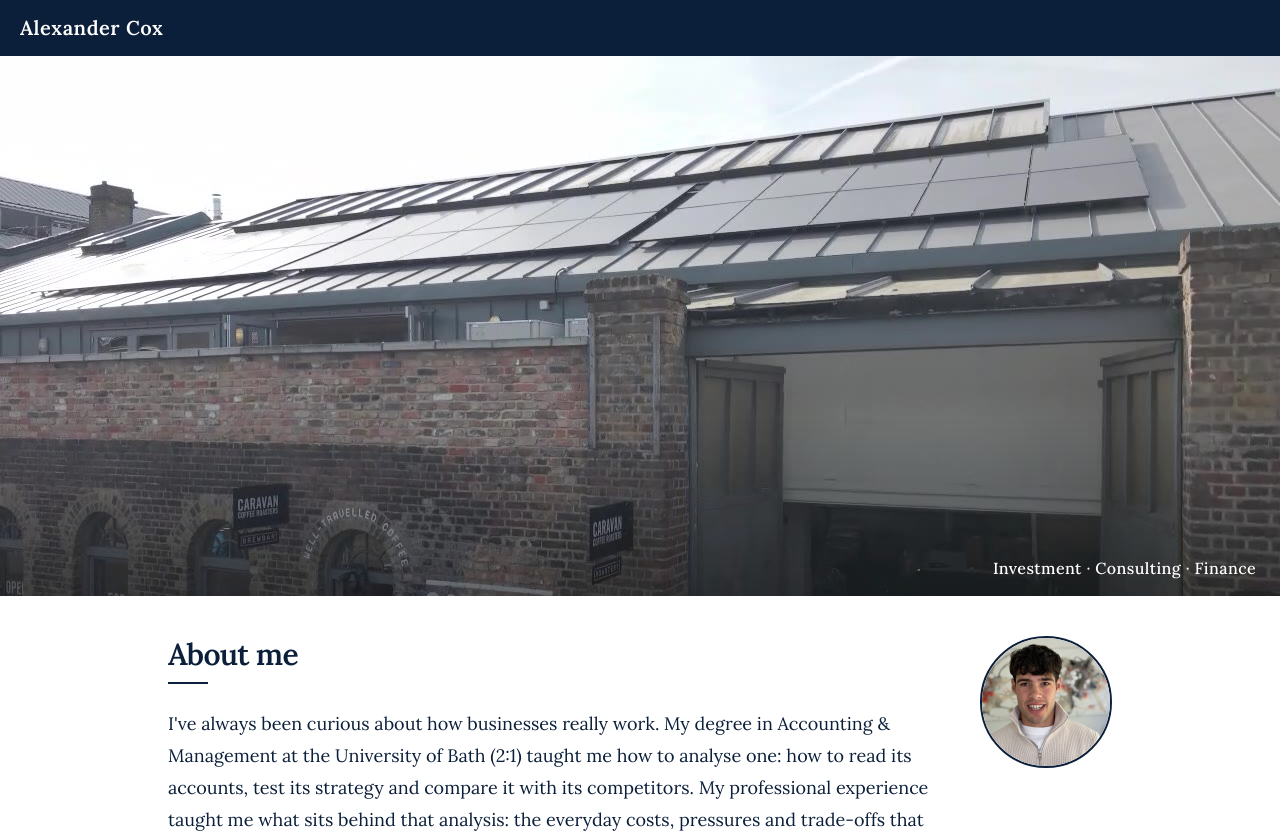
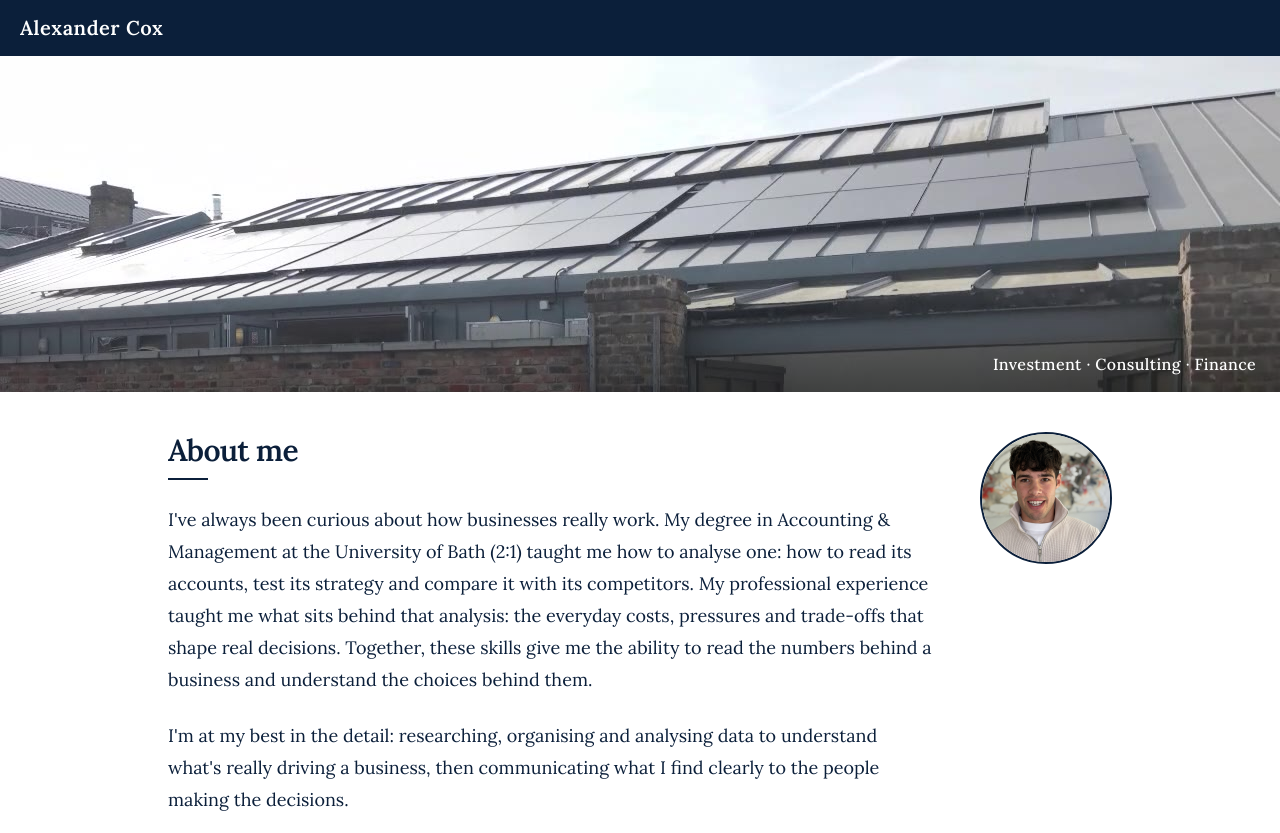
Before and after one commit to alexlouiscox/genesis-, a Next.js app: page / in a window 1280 px wide. Shown: the top 833 px of the page. Built offline with nearby package versions, Linux system fonts and the light colour scheme.

Commit message:
Shorten the full-width hero so the first About paragraph fits on screen
Co-authored-by: alex.louis.cox <alex.louis.cox@gmail.com>

```diff
--- a/src/components/hero.tsx
+++ b/src/components/hero.tsx
@@ -54,7 +54,7 @@ export function Hero() {
     <section className="relative w-full overflow-x-hidden bg-hero" aria-label="Hero">
       <div
         className="relative w-full overflow-hidden"
-        style={{ aspectRatio: "16 / 6.75" }}
+        style={{ height: "min(42vh, 420px)" }}
       >
         <img
           src={site.hero.posterSrc}
```
